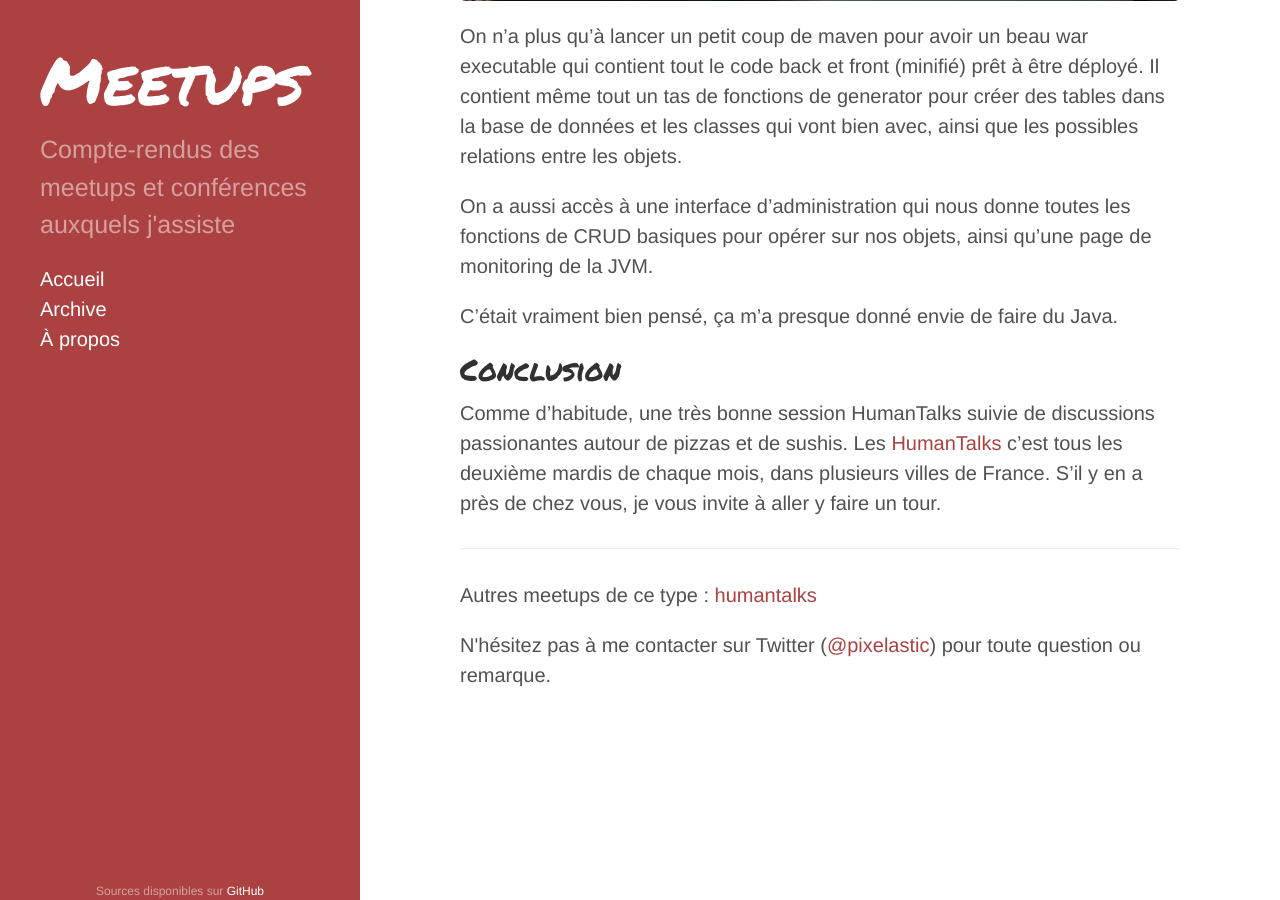
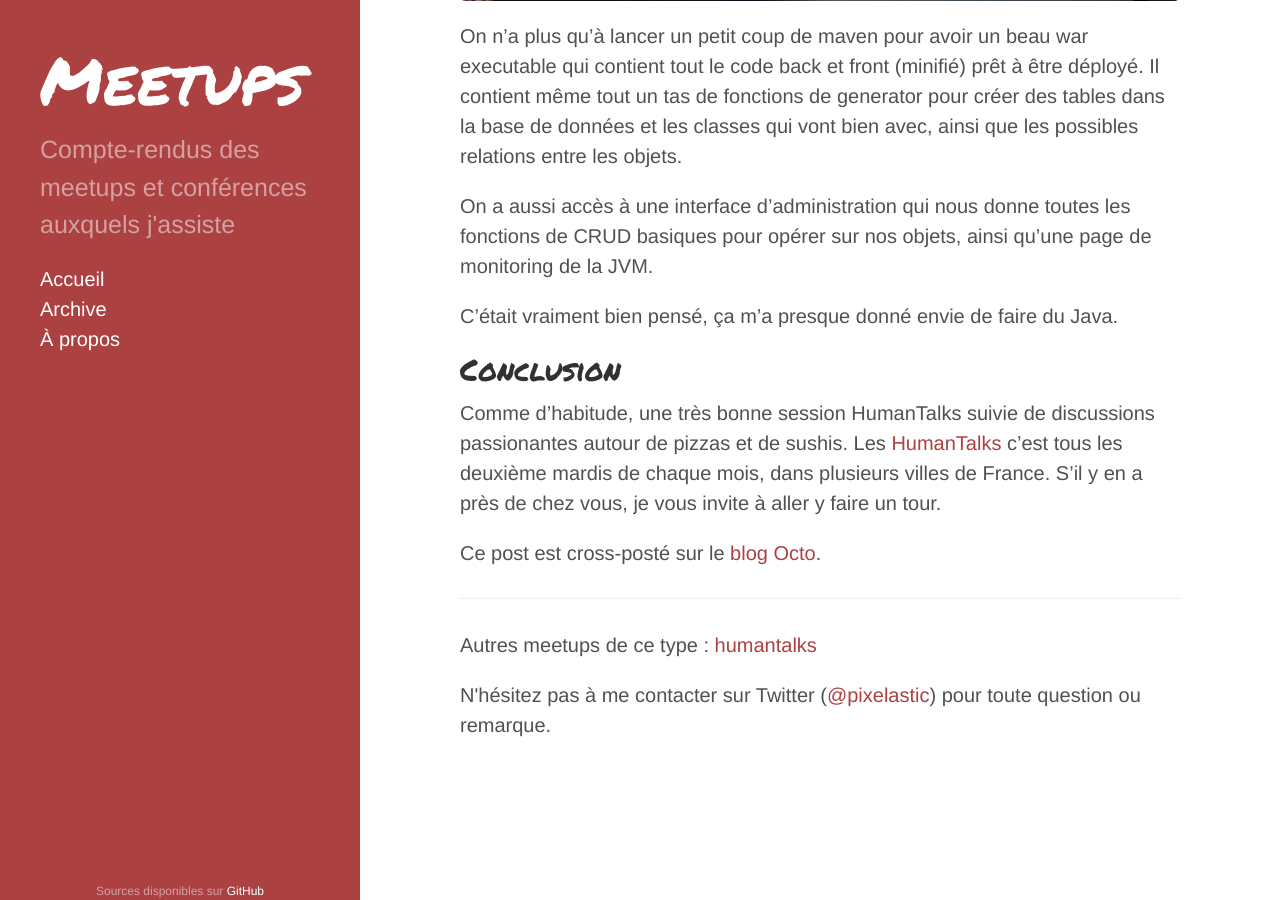
Before and after one commit to pixelastic/meetups.pixelastic.com, a Jekyll site: the page built from _posts/2014-10-14-humantalks-octobre-2014.md, in a window 1280 px wide and 900 px high, scrolled down 6866 px. Built offline with Jekyll 4.4.1, drawn with Linux system fonts in a browser that asks for light colours; Markdown is read by kramdown in place of the engine named in the settings.

Commit message:
Adding cross-post link.

```diff
--- a/_posts/2014-10-14-humantalks-octobre-2014.md
+++ b/_posts/2014-10-14-humantalks-octobre-2014.md
@@ -214,3 +214,6 @@ passionantes autour de pizzas et de sushis. Les
 [HumanTalks](http://humantalks.com/) c'est tous les
 deuxième mardis de chaque mois, dans plusieurs villes de France. S'il y en
 a près de chez vous, je vous invite à aller y faire un tour.
+
+Ce post est cross-posté sur le [blog
+Octo](http://blog.octo.com/cr-humantalks-octobre-2014/).
```
